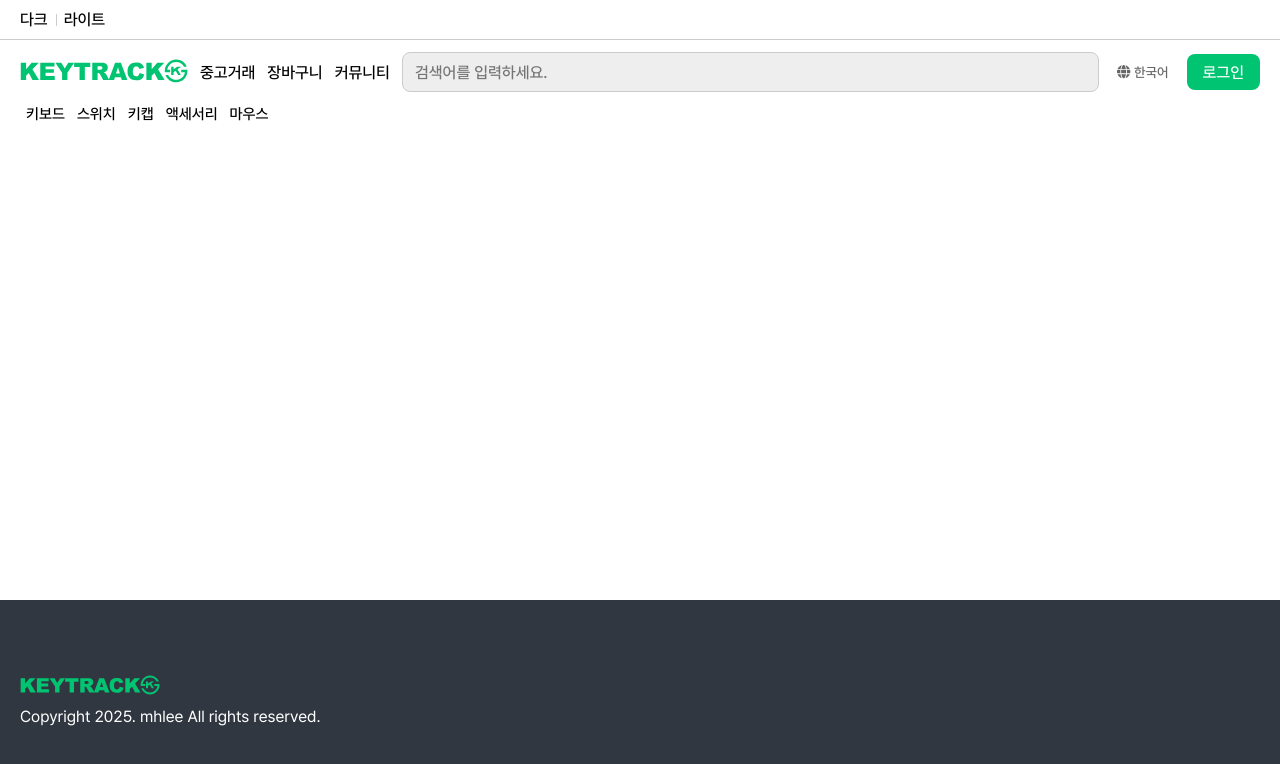
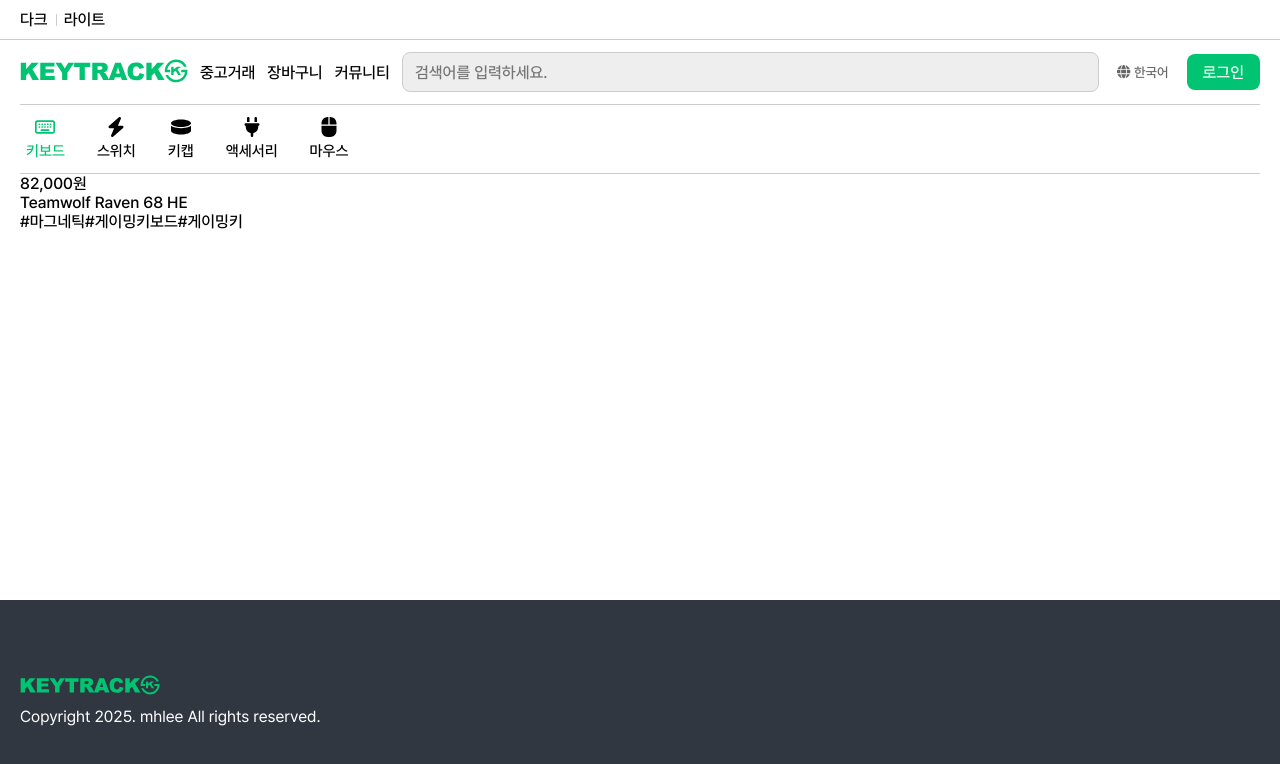
Before and after one commit to beingborn/keyboradVue, a Vue app: page / in a window 1280 px wide. Shown: the top 764 px of the page. Built offline with nearby package versions, Linux system fonts and the light colour scheme.

Commit message:
tab active 스타일

```diff
--- a/package.json
+++ b/package.json
@@ -10,19 +10,20 @@
   },
   "dependencies": {
     "@fortawesome/fontawesome-svg-core": "^6.7.2",
-    "@fortawesome/free-brands-svg-icons": "^6.7.2",
     "@fortawesome/free-regular-svg-icons": "^6.7.2",
     "@fortawesome/free-solid-svg-icons": "^6.7.2",
     "@fortawesome/vue-fontawesome": "^3.0.8",
     "bootstrap": "^5.3.3",
     "bootstrap-icons": "^1.11.3",
     "bootstrap-vue": "^2.23.1",
+    "install": "^0.13.0",
     "remove": "^0.1.5",
     "vue": "^3.5.13",
     "vue-router": "^4.5.0",
     "vuex": "^4.0.2"
   },
   "devDependencies": {
+    "@fortawesome/free-brands-svg-icons": "^6.7.2",
     "@vitejs/plugin-vue": "^5.2.1",
     "vite": "^6.1.0",
     "vite-plugin-vue-devtools": "^7.7.2"
--- a/src/components/Container.vue
+++ b/src/components/Container.vue
@@ -1,14 +1,37 @@
 <template>
     <main id="container" class="inner">
         <ul class="tab-list">
-            <li v-for="(tab, index) in tabList" :key="index">
-                <!-- 아이콘 삽입 필요 -->
-                <button type="button">{{ tab.name }}</button>
+            <li role="tab"
+                v-for="(tab, index) in tabList"
+                :key="index"
+                :class="{'is-active' : activeTab === index}"
+                @click="changeTab(index)"
+                >
+                <font-awesome-icon :icon="tab.icon" />
+                <button type="button" >{{ tab.name }}</button>
             </li>
         </ul>
-        <div class="tab-content">
 
+        <div class="tab-content" v-if="activeTab == 0">
+            <ul class="product-list">
+                <li class="product-item">
+                    <div class="product-thumb"></div>
+                    <div class="product-head">
+                        <h2 class="product-head-tit"></h2>
+                        <span>82,000원</span>
+                    </div>
+                    <div class="product-body">
+                        <p class="product-body-desc">Teamwolf Raven 68 HE</p>
+                        <div class="hash-tag">
+                            <span>#마그네틱</span>
+                            <span>#게이밍키보드</span>
+                            <span>#게이밍키</span>
+                        </div>
+                    </div>
+                </li>
+            </ul>
         </div>
+
     </main>
 </template>
 
@@ -16,24 +39,35 @@
 export default {
     name : 'Container',
     data(){
-        // 탭과 연결된 탭 내용을 배열 내 객체로 만들고
-        // 클릭 시 해당 탭을 활성화한다.
-        // 번호로 할 시 혹시나 위치값이 변경되면 안되기 때문에
-
         return {
             tabList : [
-                {name: '키보드', content: 'keyboard', icon: ''},
-                {name: '스위치', content: 'switch', icon: ''},
-                {name: '키캡', content: 'keycap', icon: ''},
-                {name: '액세서리', content: 'accessories', icon: ''},
-                {name: '마우스', content: 'mouse', icon: ''},
-            ]
+                {name: '키보드', content: 'keyboard', icon: ['far', 'keyboard']},
+                {name: '스위치', content: 'switch', icon:  ['fas', 'bolt']},
+                {name: '키캡', content: 'keycap', icon:  ['fas', 'hockey-puck']},
+                {name: '액세서리', content: 'accessories', icon:  ['fas', 'plug']},
+                {name: '마우스', content: 'mouse', icon:  ['fas', 'computer-mouse']},
+            ],
+            activeTab : 0
         }
+    },
+
+    methods : {
+        changeTab(index){
+            this.activeTab = index;
+        }
+    },
+
+    mounted(){
+        let tab = document.querySelectorAll('.tab-list li')
+        tab[0].classList.add('is-active')
     }
 }
 </script>
 
 <style>
-    .tab-list {display: flex;}
+    .tab-list {display: flex; gap: 20px; border-top: 1px solid #ccc; border-bottom: 1px solid #ccc; padding: 12px 0;}
+    .tab-list > li {display: flex; flex-direction: column; gap: 4px; align-items: center;}
+    .tab-list > li.is-active :where(svg, button) {color: var(--pri)}
     .tab-list > li > button {font-size: 15px;}
+    .tab-list > li > svg {width: 20px; height: 20px;}
 </style>
--- a/src/main.js
+++ b/src/main.js
@@ -6,8 +6,10 @@ import store from './store/index'
 import { library } from '@fortawesome/fontawesome-svg-core'
 import { FontAwesomeIcon } from '@fortawesome/vue-fontawesome'
 import { fas } from '@fortawesome/free-solid-svg-icons'
+import { far } from '@fortawesome/free-regular-svg-icons'
+import { fab } from '@fortawesome/free-brands-svg-icons'
 
-library.add(fas)
+library.add(fas, far, fab)
 
 import { createApp } from 'vue'
 import App from './App.vue'
```
Also changed, not shown: 1 other file (tests, documents, lock files or other folders).
